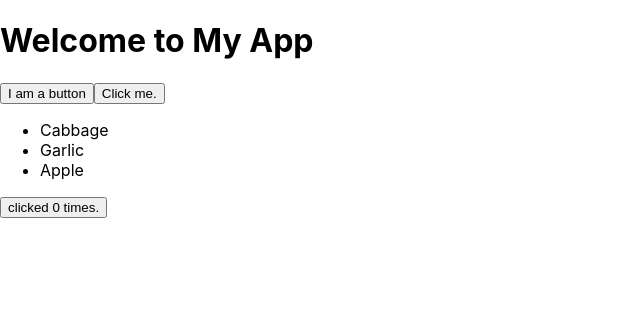
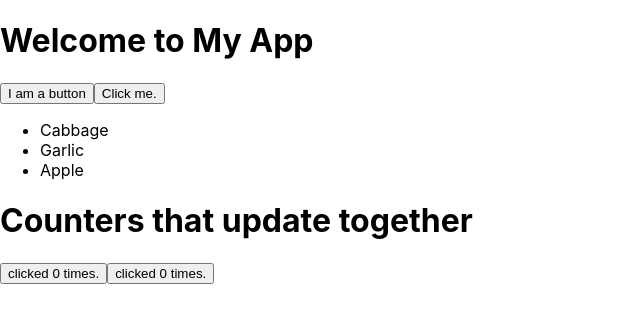
Before and after one commit to Sheddiey/Frontend-mentor-Projects, a React (Create React App) app in the folder my-app/: page / in a window 1280 px wide. Shown: the top 322 px of the page, without its empty margins (0-640 px from the left). Built offline with nearby package versions, Linux system fonts and the light colour scheme.

Commit message:
sharing data between components

```diff
--- a/my-app/src/App.js
+++ b/my-app/src/App.js
@@ -1,14 +1,23 @@
 import ListItemsFunction from "./components/ListItems";
 import MyButton from "./components/MyButton";
 import MycounterButton from "./components/MyCounterButton";
+import { useState } from "react";
 
 export default function MyApp () {
+  const [count, setCount] = useState(0)
+
+    function handleClick2 () {
+        setCount(count + 1);
+    }
+
   return (
     <div>
       <h1>Welcome to My App</h1>
       <MyButton/>
       <ListItemsFunction/>
-      <MycounterButton/>
+      <h1>Counters that update together</h1>
+      <MycounterButton count={count} onClick = {handleClick2}/>
+      <MycounterButton count={count} onClick = {handleClick2}/>
     </div>
   );
 }
--- a/my-app/src/components/MyCounterButton.jsx
+++ b/my-app/src/components/MyCounterButton.jsx
@@ -1,13 +1,8 @@
-import { useState } from "react";
 
-function MycounterButton () {
-    const [count, setCount] = useState(0)
+function MycounterButton ({count, onClick}) {
 
-    function handleClick2 () {
-        setCount(count + 1);
-    }
     return (
-        <button onClick={handleClick2}>
+        <button onClick={onClick}>
             clicked {count} times.
         </button>
     );
```
